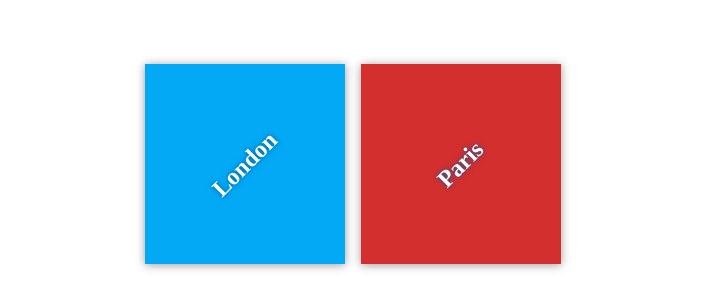
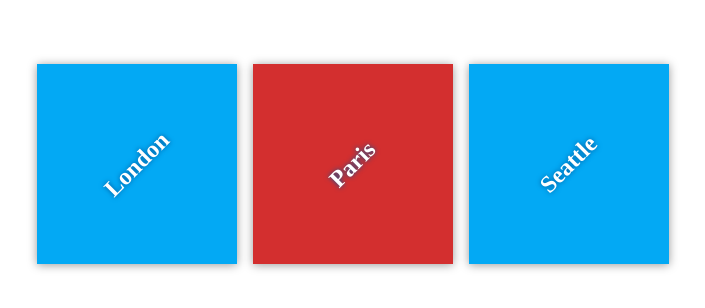
Before and after one commit to pepper-seattle/my-travel-plans, a plain HTML site: page index.html in a window 1280 px wide. Shown: the part 236-544 px from the top of the page, without its empty margins (287-992 px from the left). Drawn offline with Linux system fonts and the light colour scheme.

Commit message:
Added Seattle destination

```diff
--- a/index.html
+++ b/index.html
@@ -17,6 +17,10 @@
             <div class="destination" id="paris">
                 <h2>Paris</h2>
             </div>
+
+            <div class="destination" id="seattle">
+                <h2>Seattle</h2>
+            </div>
         </div>
     </div>
 
```
